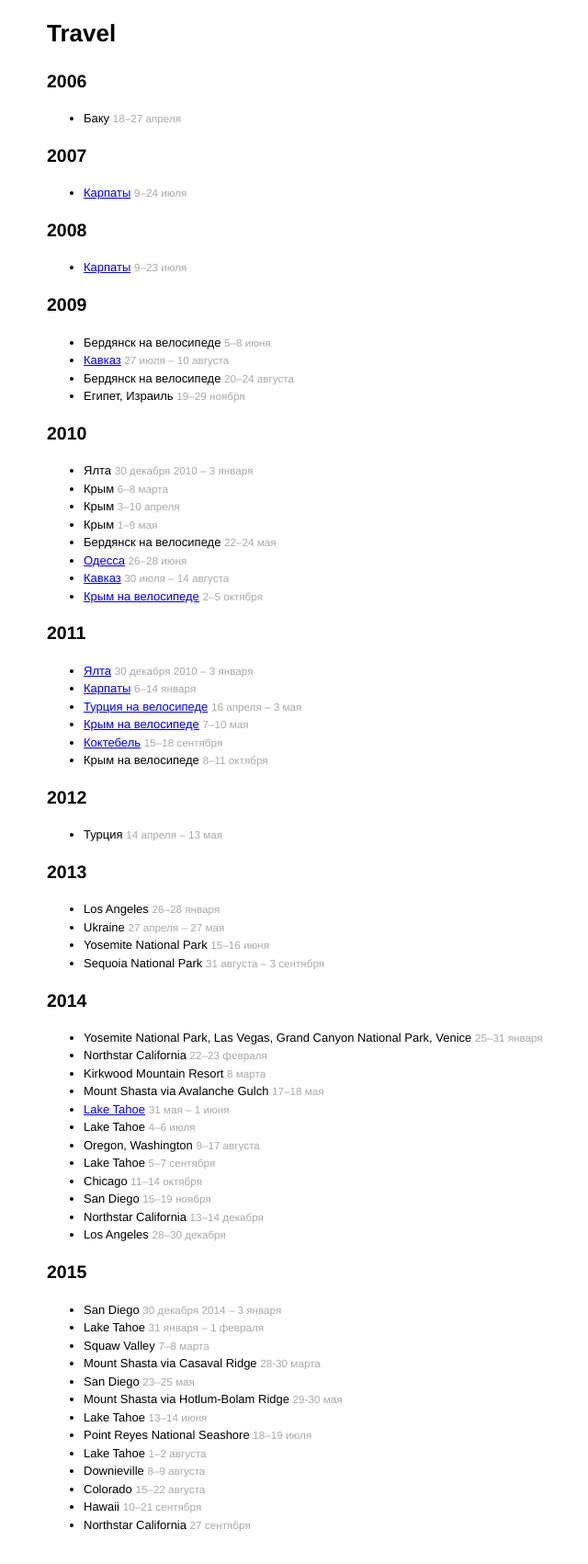
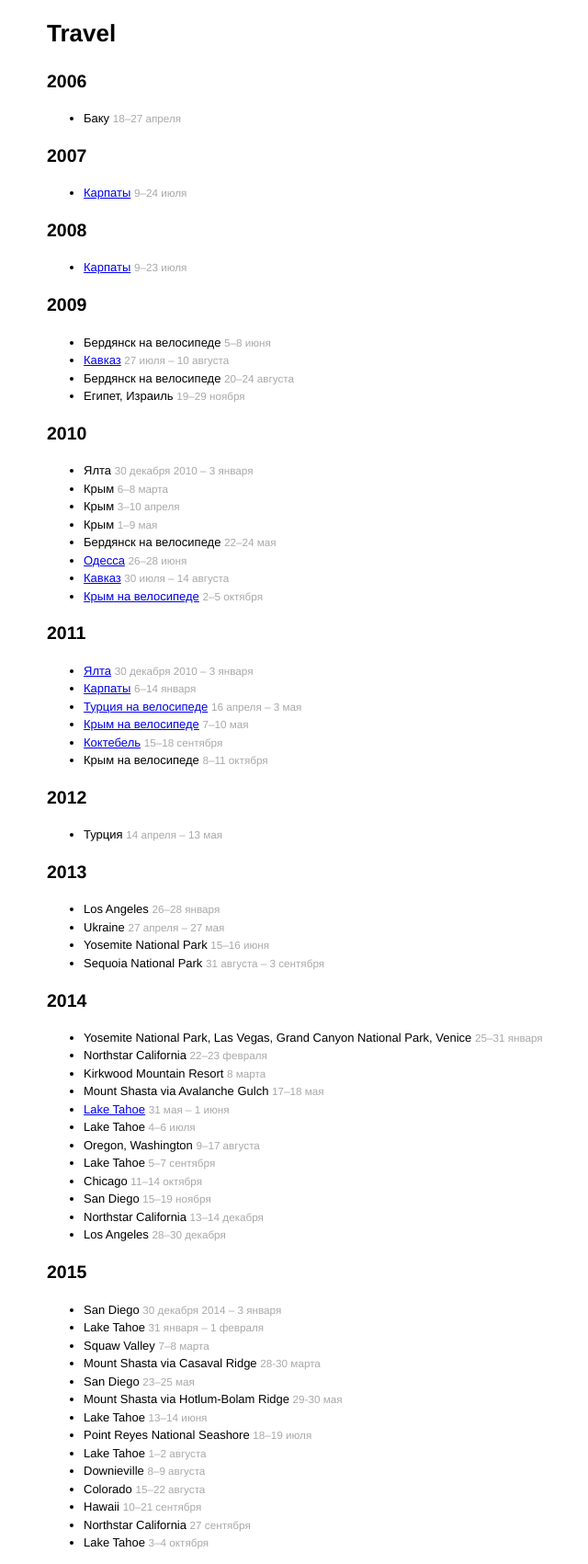
Before and after one commit to denis/denis.github.com, a Jekyll site: the page built from travel.md, in a window 1280 px wide. Shown: the whole page at 92% size, without its empty margins (189-829 px from the left). Built offline with Jekyll 4.4.1, drawn with Linux system fonts in a browser that asks for light colours; comment, search, counter and statistics services are not loaded.

Commit message:
Add Lake Tahoe

```diff
--- a/travel.md
+++ b/travel.md
@@ -86,3 +86,4 @@ css: travel
 - Colorado <small>15–22 августа</small>
 - Hawaii <small>10–21 сентября</small>
 - Northstar California <small>27 сентября</small>
+- Lake Tahoe <small>3–4 октября</small>
```
